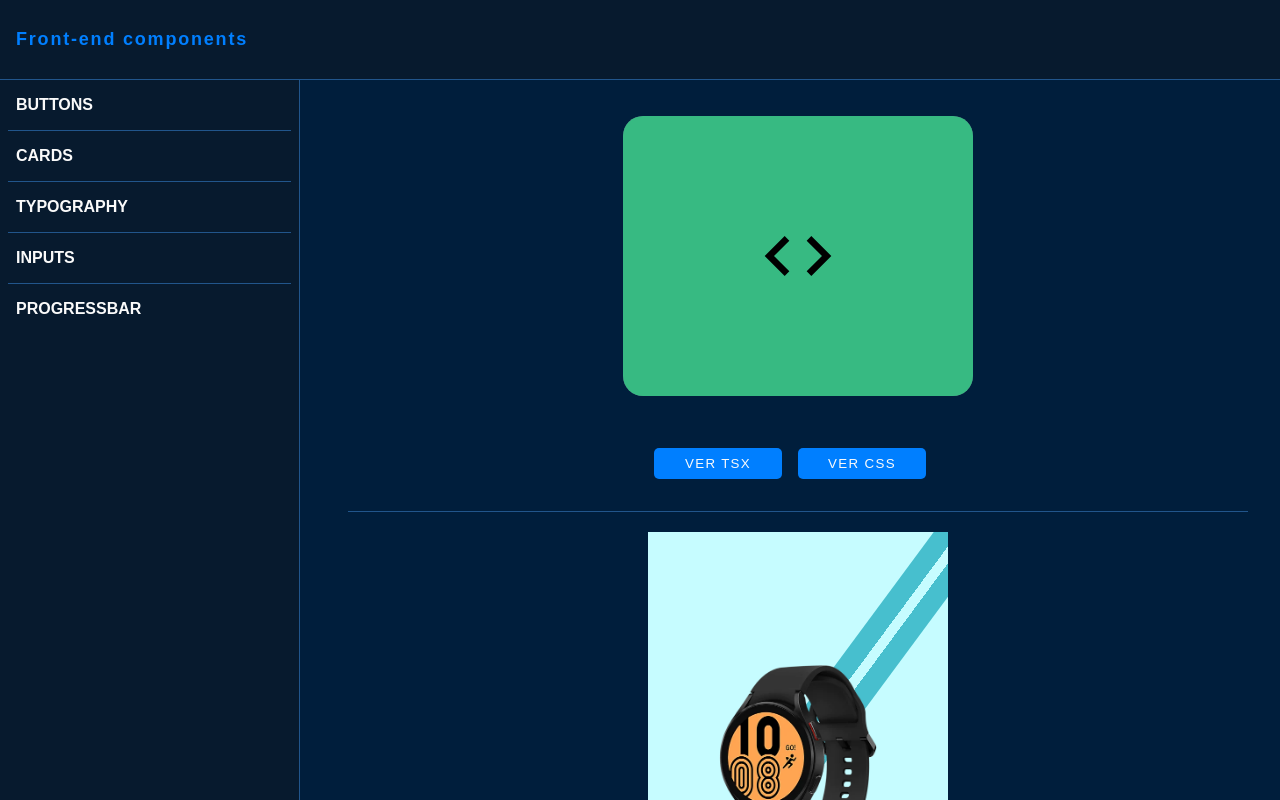
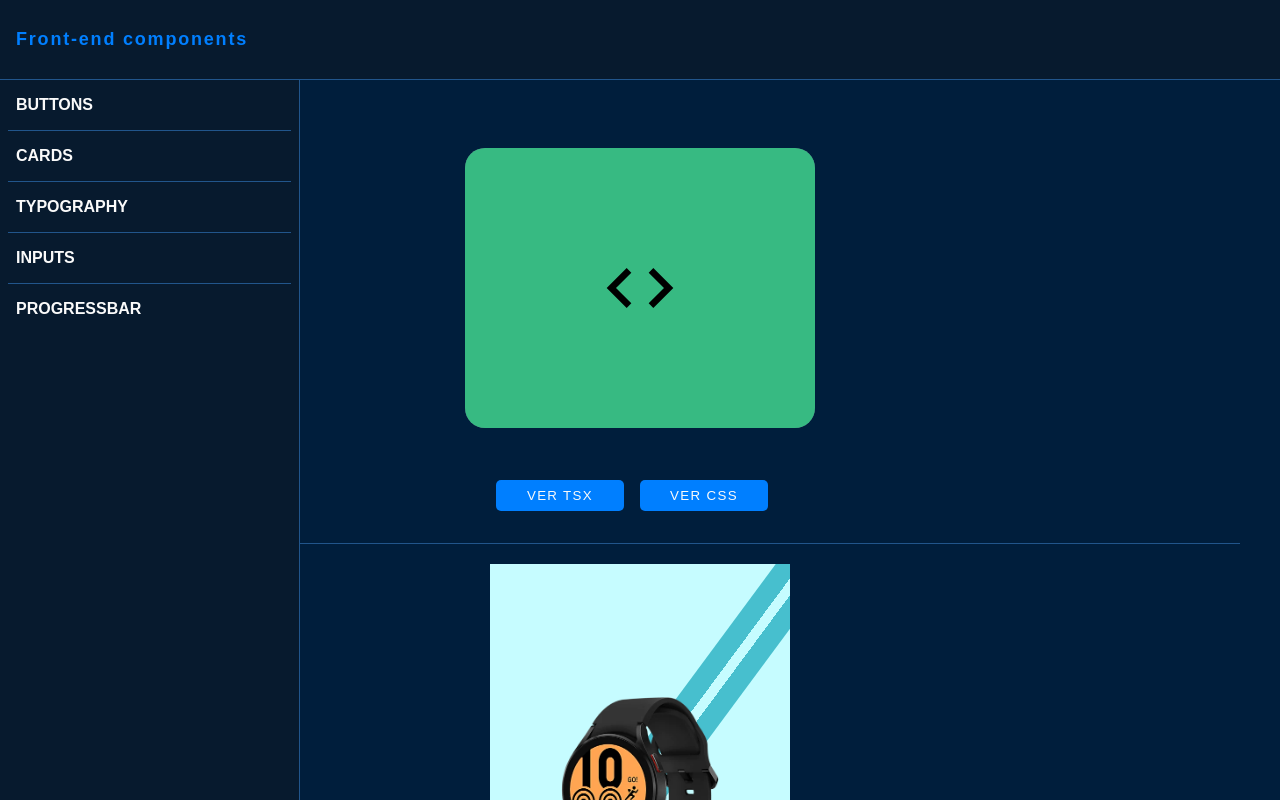
Before and after one commit to Williams25/front-end-components, a Next.js app: page /Cards in a window 1280 px wide. Shown: the top 800 px of the page. Built offline with nearby package versions, Linux system fonts and the light colour scheme.

Commit message:
ajustando sidebar

```diff
--- a/src/components/SideBar/styles.ts
+++ b/src/components/SideBar/styles.ts
@@ -16,6 +16,10 @@ export const Container = styled.div`
         font-size: 1.125rem;
         letter-spacing: 0.1em;
       }
+      position: fixed;
+      top: 0;
+      left: 0;
+      z-index: 10;
     }
 
     & main {
@@ -25,6 +29,7 @@ export const Container = styled.div`
       flex-direction: row;
       flex-wrap: nowrap;
       gap: 1rem;
+      margin-top: calc(80px + 2rem);
 
       & aside {
         max-width: 300px;
@@ -34,6 +39,10 @@ export const Container = styled.div`
         border-right: 1px solid ${theme.colors.blue_600};
         padding: 0 0.5rem 1rem;
         overflow-x: hidden;
+        position: fixed;
+        top: 80px;
+        left: 0;
+        z-index: 10;
       }
 
       & #content-section {
```
